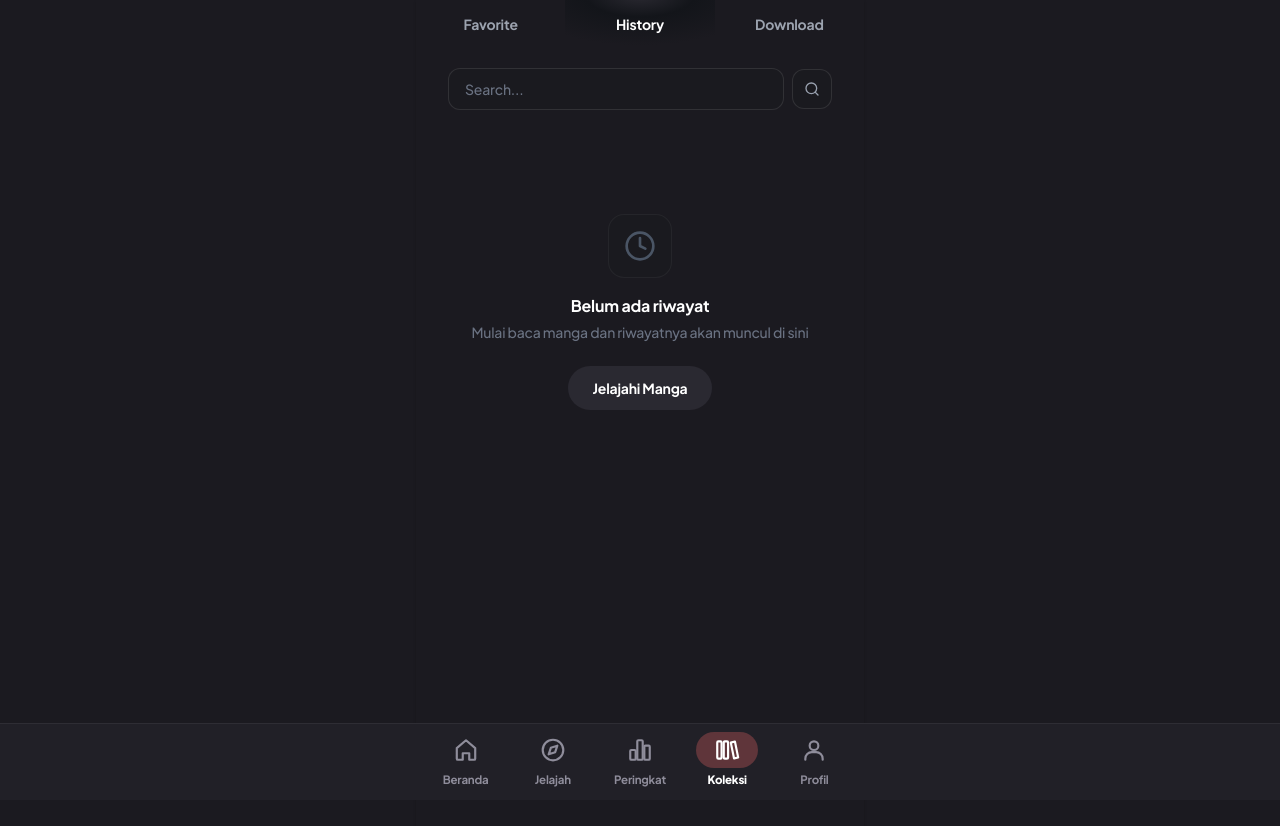
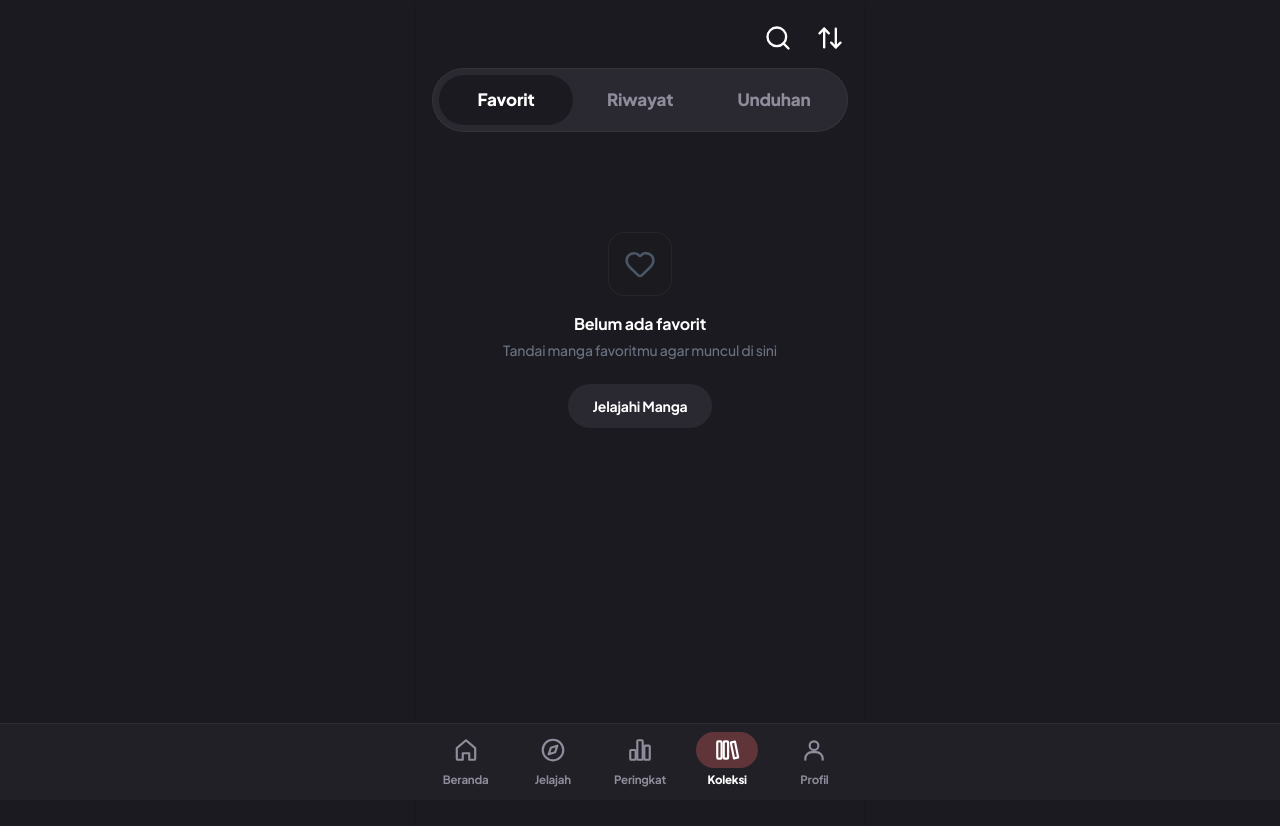
Before and after one commit to risadalfarisi837-ops/Komiku, a Next.js app: page /history in a window 1280 px wide. Shown: the top 826 px of the page. Built offline with nearby package versions, Linux system fonts and the light colour scheme.

Commit message:
koleksi: ui baru

```diff
--- a/app/history/page.tsx
+++ b/app/history/page.tsx
@@ -3,7 +3,7 @@
 import { useState, useMemo, useEffect } from 'react';
 import Link from 'next/link';
 import { useHistory, useFavorites, HistoryItem, FavoriteItem } from '@/lib/store';
-import { BookOpen, Clock, Heart, Download, Search } from 'lucide-react';
+import { Clock, Heart, Download, Search, ArrowUpDown, List, LayoutGrid, Check } from 'lucide-react';
 
 function formatDate(ts: number): string {
   const d = new Date(ts);
@@ -23,34 +23,25 @@ function formatTime(ts: number) {
 
 type Tab = 'favorite' | 'history' | 'download';
 
-// ─── Tab Bar dengan glow effect ───────────────────────────────────────────────
+// ─── Tab (segmented pill) ─────────────────────────────────────────────────────
 function TabBar({ active, onChange }: { active: Tab; onChange: (t: Tab) => void }) {
   const tabs: { key: Tab; label: string }[] = [
-    { key: 'favorite', label: 'Favorite' },
-    { key: 'history',  label: 'History'  },
-    { key: 'download', label: 'Download' },
+    { key: 'favorite', label: 'Favorit' },
+    { key: 'history',  label: 'Riwayat' },
+    { key: 'download', label: 'Unduhan' },
   ];
   return (
-    <div className="flex w-full relative" style={{ background: '#1B1A20' }}>
+    <div className="flex w-full p-1.5 rounded-full border border-white/5" style={{ background: '#2A2931' }}>
       {tabs.map((t) => {
         const isActive = active === t.key;
         return (
           <button
             key={t.key}
             onClick={() => onChange(t.key)}
-            className="flex-1 py-3.5 text-sm font-bold transition-all relative overflow-hidden"
-            style={{ color: isActive ? '#fff' : '#9ca3af' }}
+            className="flex-1 py-3 text-[17px] font-extrabold rounded-full transition-all"
+            style={{ color: isActive ? '#fff' : '#8F8D9B', background: isActive ? '#1B1A20' : 'transparent' }}
           >
-            {/* Glow background - radial gradient merah */}
-            {isActive && (
-              <span
-                className="absolute inset-0 pointer-events-none"
-                style={{
-                  background: 'radial-gradient(ellipse 120% 150% at 50% -10%, #2A2931 0%, #13151a 30%, transparent 70%)',
-                }}
-              />
-            )}
-            <span className="relative z-10">{t.label}</span>
+            {t.label}
           </button>
         );
       })}
@@ -61,18 +52,41 @@ function TabBar({ active, onChange }: { active: Tab; onChange: (t: Tab) => void
 // ─── Search Bar ───────────────────────────────────────────────────────────────
 function SearchBar({ value, onChange }: { value: string; onChange: (v: string) => void }) {
   return (
-    <div className="flex items-center gap-2 px-4 py-3">
     <input
+      autoFocus
       type="text"
       placeholder="Search..."
       value={value}
       onChange={(e) => onChange(e.target.value)}
-        className="flex-1 bg-[#1A1A1F] border border-white/10 rounded-xl px-4 py-2.5 text-sm text-white placeholder-gray-500 outline-none focus:border-white/25 transition-colors"
+      className="w-full bg-[#2A2931] border border-white/10 rounded-xl px-4 py-2.5 text-sm text-white placeholder-gray-500 outline-none focus:border-white/25 transition-colors"
     />
-      <button className="w-10 h-10 flex items-center justify-center rounded-xl bg-[#1A1A1F] border border-white/10 shrink-0">
-        <Search className="w-4 h-4 text-gray-400" />
-      </button>
-    </div>
+  );
+}
+
+// ─── Info chapter terbaru tiap favorit (di-cache di localStorage) ─────────────
+type Meta = { latestNum: number | null; latestLabel: string; latestAt: number; fetchedAt: number };
+const META_KEY = 'komiku-fav-meta';
+const META_TTL = 6 * 3600 * 1000;
+const UUID_RE = /[0-9a-f]{8}-[0-9a-f]{4}-[0-9a-f]{4}-[0-9a-f]{4}-[0-9a-f]{12}/i;
+const uuidOf = (l: string) => (l || '').match(UUID_RE)?.[0].toLowerCase() || l;
+const numOf = (v: string) => { const m = String(v || '').match(/\d+(\.\d+)?/); return m ? parseFloat(m[0]) : null; };
+
+function formatShortDate(ts: number) {
+  if (!ts) return '';
+  return new Date(ts).toLocaleDateString('id-ID', { day: 'numeric', month: 'short', year: 'numeric' });
+}
+
+type FavView = { item: FavoriteItem; added: number; latestLabel: string; latestAt: number; unread: number; reading: boolean; lastReadAt: number };
+type Sort = 'added' | 'recent' | 'title' | 'new';
+const SORT_LABEL: Record<Sort, string> = { added: 'Baru ditambahkan', recent: 'Terakhir dibaca', title: 'Judul A–Z', new: 'Chapter baru terbanyak' };
+const SORT_ORDER: Sort[] = ['added', 'recent', 'title', 'new'];
+
+function Badge({ n }: { n: number }) {
+  if (n <= 0) return null;
+  return (
+    <span className="absolute top-2 right-2 z-10 text-white text-[15px] font-extrabold leading-none px-2.5 py-1.5 rounded-full" style={{ background: 'var(--accent)' }}>
+      {n > 99 ? '99+' : n}
+    </span>
   );
 }
 
@@ -99,17 +113,37 @@ function HistoryCard({
   return <Link href={`/chapter?url=${encodeURIComponent(item.chapterLink)}&thumb=${encodeURIComponent(item.mangaThumb||'')}&mangaTitle=${encodeURIComponent(item.mangaTitle||'')}`}>{inner}</Link>;
 }
 
-// ─── Favorite Grid Card ───────────────────────────────────────────────────────
-function FavoriteGridCard({ item }: { item: FavoriteItem }) {
+// ─── Favorite Card (grid / list) ──────────────────────────────────────────────
+function FavoriteCard({ v, mode }: { v: FavView; mode: 'grid' | 'list' }) {
+  const href = `/manga?url=${encodeURIComponent(v.item.link)}`;
+  const sub = v.latestLabel ? `${v.latestLabel}${v.latestAt ? ` · ${formatShortDate(v.latestAt)}` : ''}` : '';
+
+  if (mode === 'list') {
     return (
-    <Link href={`/manga?url=${encodeURIComponent(item.link)}`}>
-      <div className="flex flex-col gap-1.5">
-        <div className="relative w-full aspect-[2/3] rounded-xl overflow-hidden bg-[#1A1A1F]">
+      <Link href={href} className="flex gap-4 items-center bg-[#2A2931] rounded-2xl p-3 border border-white/5">
+        <div className="relative shrink-0 rounded-xl overflow-hidden bg-[#252830]" style={{ width: 64, height: 88 }}>
+          <Badge n={v.unread} />
           {/* eslint-disable-next-line @next/next/no-img-element */}
-          <img src={item.thumb} alt={item.title} className="w-full h-full object-cover" loading="lazy" referrerPolicy="no-referrer" />
+          <img src={v.item.thumb} alt="" className="w-full h-full object-cover block" loading="lazy" referrerPolicy="no-referrer" />
         </div>
-        <p className="text-white text-xs font-semibold line-clamp-2 leading-tight px-0.5">{item.title}</p>
+        <div className="flex-1 min-w-0">
+          <p className="text-base text-white font-bold leading-tight line-clamp-2">{v.item.title}</p>
+          {sub && <p className="text-sm text-gray-400 font-semibold mt-1.5">{sub}</p>}
         </div>
+      </Link>
+    );
+  }
+
+  return (
+    <Link href={href} className="flex flex-col min-w-0">
+      <div className="relative w-full aspect-[2/3] rounded-xl overflow-hidden bg-[#252830]">
+        <Badge n={v.unread} />
+        {/* eslint-disable-next-line @next/next/no-img-element */}
+        <img src={v.item.thumb} alt={v.item.title} className="w-full h-full object-cover block" loading="lazy" referrerPolicy="no-referrer" />
+      </div>
+      <p className="text-white text-[17px] font-extrabold leading-tight line-clamp-2 mt-2.5 px-0.5" style={{ overflowWrap: 'break-word' }}>{v.item.title}</p>
+      {v.latestLabel && <p className="text-[#8F8D9B] text-[15px] font-bold mt-1 px-0.5">{v.latestLabel}</p>}
+      {v.latestAt > 0 && <p className="text-[#8F8D9B] text-[15px] font-bold px-0.5">· {formatShortDate(v.latestAt)}</p>}
     </Link>
   );
 }
@@ -138,22 +172,87 @@ export default function HistoryPage() {
   const { history } = useHistory();
   const { favorites } = useFavorites();
 
-  const [activeTab, setActiveTab] = useState<Tab>('history');
+  const [activeTab, setActiveTab] = useState<Tab>('favorite');
   const [search, setSearch] = useState('');
+  const [showSearch, setShowSearch] = useState(false);
+  const [filter, setFilter] = useState<'all' | 'reading' | 'unread'>('all');
+  const [sort, setSort] = useState<Sort>('added');
+  const [mode, setMode] = useState<'grid' | 'list'>('grid');
+  const [meta, setMeta] = useState<Record<string, Meta>>({});
   const [mounted, setMounted] = useState(false);
 
-  useEffect(() => { setMounted(true); }, []);
+  useEffect(() => {
+    setMounted(true);
+    try { setMeta(JSON.parse(localStorage.getItem(META_KEY) || '{}')); } catch { /* abaikan */ }
+  }, []);
+
+  // Ambil chapter terbaru tiap favorit (3 request paralel, di-cache 6 jam)
+  const favKey = favorites.map(f => f.link).join('|');
+  useEffect(() => {
+    if (!mounted || favorites.length === 0) return;
+    let cancelled = false;
+    const stale = favorites.filter(f => !meta[f.link] || Date.now() - meta[f.link].fetchedAt > META_TTL);
+    if (stale.length === 0) return;
+    const queue = [...stale];
+    const next: Record<string, Meta> = {};
+    const worker = async () => {
+      while (queue.length && !cancelled) {
+        const f = queue.shift()!;
+        let m: Meta = { latestNum: null, latestLabel: '', latestAt: 0, fetchedAt: Date.now() };
+        try {
+          const res = await fetch(`/api/manga/detail?url=${encodeURIComponent(f.link)}`);
+          const json = await res.json();
+          const c = json?.success ? json.data?.chapters?.[0] : null;
+          if (c) {
+            const n = numOf(c.num);
+            m = { latestNum: n, latestLabel: n != null ? `Ch. ${c.num}` : (c.title || ''), latestAt: c.at ? Date.parse(c.at) : 0, fetchedAt: Date.now() };
+          }
+        } catch { /* simpan kosong, coba lagi setelah TTL */ }
+        next[f.link] = m;
+      }
+    };
+    Promise.all([worker(), worker(), worker()]).then(() => {
+      if (cancelled) return;
+      setMeta(prev => {
+        const merged = { ...prev, ...next };
+        try { localStorage.setItem(META_KEY, JSON.stringify(merged)); } catch { /* abaikan */ }
+        return merged;
+      });
+    });
+    return () => { cancelled = true; };
+    // eslint-disable-next-line react-hooks/exhaustive-deps
+  }, [mounted, favKey]);
+
+  const favViews: FavView[] = useMemo(() => favorites.map((item, i) => {
+    const id = uuidOf(item.link);
+    const reads = history.filter(h => (h.mangaLink && uuidOf(h.mangaLink) === id) || h.mangaTitle === item.title);
+    const readNum = reads.reduce<number | null>((mx, h) => {
+      const n = numOf(h.chapterNumber);
+      return n == null ? mx : mx == null ? n : Math.max(mx, n);
+    }, null);
+    const m = meta[item.link];
+    const unread = m?.latestNum != null && readNum != null ? Math.max(0, Math.floor(m.latestNum) - Math.floor(readNum)) : 0;
+    return {
+      item, added: i,
+      latestLabel: m?.latestLabel || '', latestAt: m?.latestAt || 0,
+      unread, reading: reads.length > 0,
+      lastReadAt: reads.reduce((mx, h) => Math.max(mx, h.readAt), 0),
+    };
+  }), [favorites, history, meta]);
+
   if (!mounted) return <div className="min-h-screen bg-[#1B1A20]" />;
 
   const handleTabChange = (t: Tab) => {
     setActiveTab(t);
     setSearch('');
+    setShowSearch(false);
   };
 
+  const q = search.toLowerCase();
 
   const filteredHistory = history.filter(h =>
-    h.mangaTitle.toLowerCase().includes(search.toLowerCase()) ||
-    (h.chapterTitle || '').toLowerCase().includes(search.toLowerCase())
+    h.mangaTitle.toLowerCase().includes(q) ||
+    (h.chapterTitle || '').toLowerCase().includes(q)
   );
 
   const grouped = (() => {
@@ -166,32 +265,91 @@ export default function HistoryPage() {
     return Array.from(map.entries());
   })();
 
-  const filteredFavorites = favorites.filter(f =>
-    f.title.toLowerCase().includes(search.toLowerCase())
-  );
+  const readingCount = favViews.filter(v => v.reading).length;
+  const newCount = favViews.filter(v => v.unread > 0).length;
+
+  const shownFavs = favViews
+    .filter(v => v.item.title.toLowerCase().includes(q))
+    .filter(v => filter === 'all' ? true : filter === 'reading' ? v.reading : !v.reading)
+    .sort((a, b) => {
+      if (sort === 'added') return b.added - a.added;
+      if (sort === 'recent') return b.lastReadAt - a.lastReadAt || b.added - a.added;
+      if (sort === 'title') return a.item.title.localeCompare(b.item.title);
+      return b.unread - a.unread || b.added - a.added;
+    });
+
+  const cycleSort = () => setSort(SORT_ORDER[(SORT_ORDER.indexOf(sort) + 1) % SORT_ORDER.length]);
+
+  const chips: { key: 'all' | 'reading' | 'unread'; label: string; n: number }[] = [
+    { key: 'all', label: 'Semua', n: favViews.length },
+    { key: 'reading', label: 'Sedang dibaca', n: readingCount },
+    { key: 'unread', label: 'Belum dibaca', n: favViews.length - readingCount },
+  ];
 
   return (
     <div className="bg-[#1B1A20] min-h-screen text-white max-w-md mx-auto pb-40">
-      {/* Sticky Tab */}
-      <div className="sticky top-0 z-40 bg-[#1B1A20]">
-        <TabBar active={activeTab} onChange={handleTabChange} />
-
-        {/* Search bar - below tabs */}
-        <div className="px-4 pt-2 pb-2">
-          <SearchBar value={search} onChange={setSearch} />
+      {/* Header: search + sort */}
+      <div className="flex items-center justify-end gap-6 px-5 pt-6 pb-4">
+        <button onClick={() => { setShowSearch(s => !s); if (showSearch) setSearch(''); }} aria-label="Cari">
+          <Search className="w-7 h-7" />
+        </button>
+        {activeTab === 'favorite' && (
+          <button onClick={cycleSort} aria-label="Urutkan">
+            <ArrowUpDown className="w-7 h-7" />
+          </button>
+        )}
       </div>
 
-
+      <div className="px-4">
+        <TabBar active={activeTab} onChange={handleTabChange} />
+        {showSearch && <div className="mt-3"><SearchBar value={search} onChange={setSearch} /></div>}
       </div>
 
       {/* Content */}
-      <div className="px-4 pt-1">
+      <div className="px-4 pt-5">
         {activeTab === 'favorite' && (
-          filteredFavorites.length === 0
+          favorites.length === 0
             ? <EmptyState tab="favorite" />
-            : <div className="grid grid-cols-3 gap-3">
-                {filteredFavorites.map((item, i) => <FavoriteGridCard key={i} item={item} />)}
+            : <>
+                <div className="flex gap-3 overflow-x-auto no-scrollbar pb-1">
+                  {chips.map(c => {
+                    const on = filter === c.key;
+                    return (
+                      <button
+                        key={c.key}
+                        onClick={() => setFilter(c.key)}
+                        className="shrink-0 flex items-center gap-2 px-5 py-3 rounded-full text-[17px] font-extrabold border"
+                        style={on
+                          ? { background: '#ECEAF2', color: '#1B1A20', borderColor: '#ECEAF2' }
+                          : { background: 'transparent', color: '#ECEAF2', borderColor: 'rgba(255,255,255,0.18)' }}
+                      >
+                        {on && <Check className="w-5 h-5" strokeWidth={3} />}
+                        {c.label} · {c.n}
+                      </button>
+                    );
+                  })}
                 </div>
+
+                <div className="flex items-center justify-between mt-6 mb-4">
+                  <p className="text-[17px] font-extrabold min-w-0 truncate">
+                    {newCount > 0 && <>{newCount} punya chapter baru<span className="text-[#8F8D9B]"> &nbsp;·&nbsp; </span></>}
+                    <button onClick={cycleSort} className="text-[#8F8D9B]">{SORT_LABEL[sort]}</button>
+                  </p>
+                  <button onClick={() => setMode(m => m === 'grid' ? 'list' : 'grid')} aria-label="Ganti tampilan" className="text-[#8F8D9B] shrink-0 ml-3">
+                    {mode === 'grid' ? <List className="w-7 h-7" /> : <LayoutGrid className="w-7 h-7" />}
+                  </button>
+                </div>
+
+                {shownFavs.length === 0
+                  ? <p className="text-center text-gray-500 py-16 text-sm">Tidak ada hasil</p>
+                  : mode === 'grid'
+                    ? <div className="grid grid-cols-3 gap-x-3 gap-y-5">
+                        {shownFavs.map(v => <FavoriteCard key={v.item.link} v={v} mode="grid" />)}
+                      </div>
+                    : <div className="flex flex-col gap-3">
+                        {shownFavs.map(v => <FavoriteCard key={v.item.link} v={v} mode="list" />)}
+                      </div>}
+              </>
         )}
 
         {activeTab === 'history' && (
@@ -208,10 +366,7 @@ export default function HistoryPage() {
                       </div>
                       <div className="space-y-0">
                         {items.map(item => (
-                          <HistoryCard
-                            key={item.chapterLink}
-                            item={item}
-                          />
+                          <HistoryCard key={item.chapterLink} item={item} />
                         ))}
                       </div>
                     </div>
@@ -221,8 +376,6 @@ export default function HistoryPage() {
 
         {activeTab === 'download' && <EmptyState tab="download" />}
       </div>
-
-
     </div>
   );
 }
--- a/lib/mangadex.ts
+++ b/lib/mangadex.ts
@@ -307,6 +307,8 @@ export async function getDetail(url: string) {
         title: c.num ? `Chapter ${c.num}${c.title ? ` - ${c.title}` : ''}` : (c.title || 'Oneshot'),
         link: chapterLinkOf(c.id),
         date: timeAgo(c.publishAt),
+        num: c.num,
+        at: c.publishAt || '',
     }));
     if (!chapters.length) throw new Error('Belum ada chapter yang bisa dibaca untuk komik ini.');
     return {
```
Lines whose indentation alone changed are shown as unchanged.
